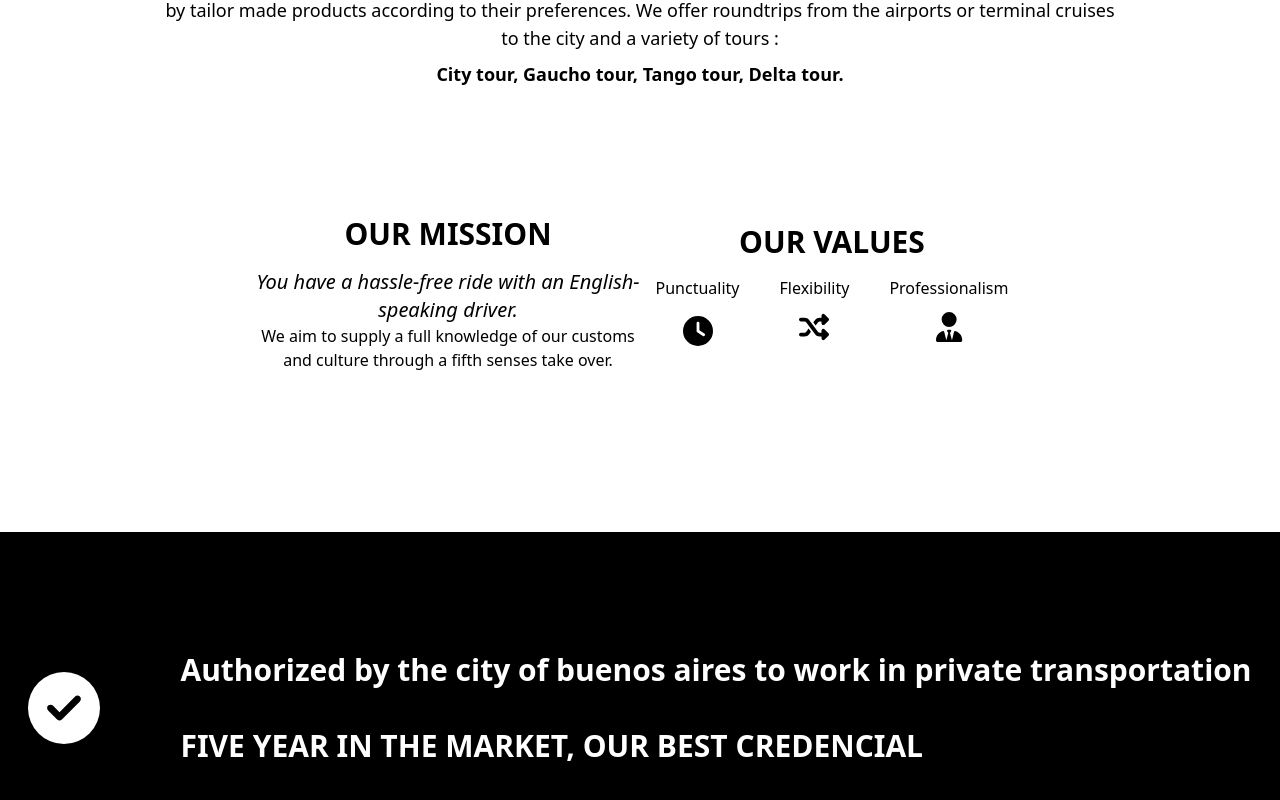
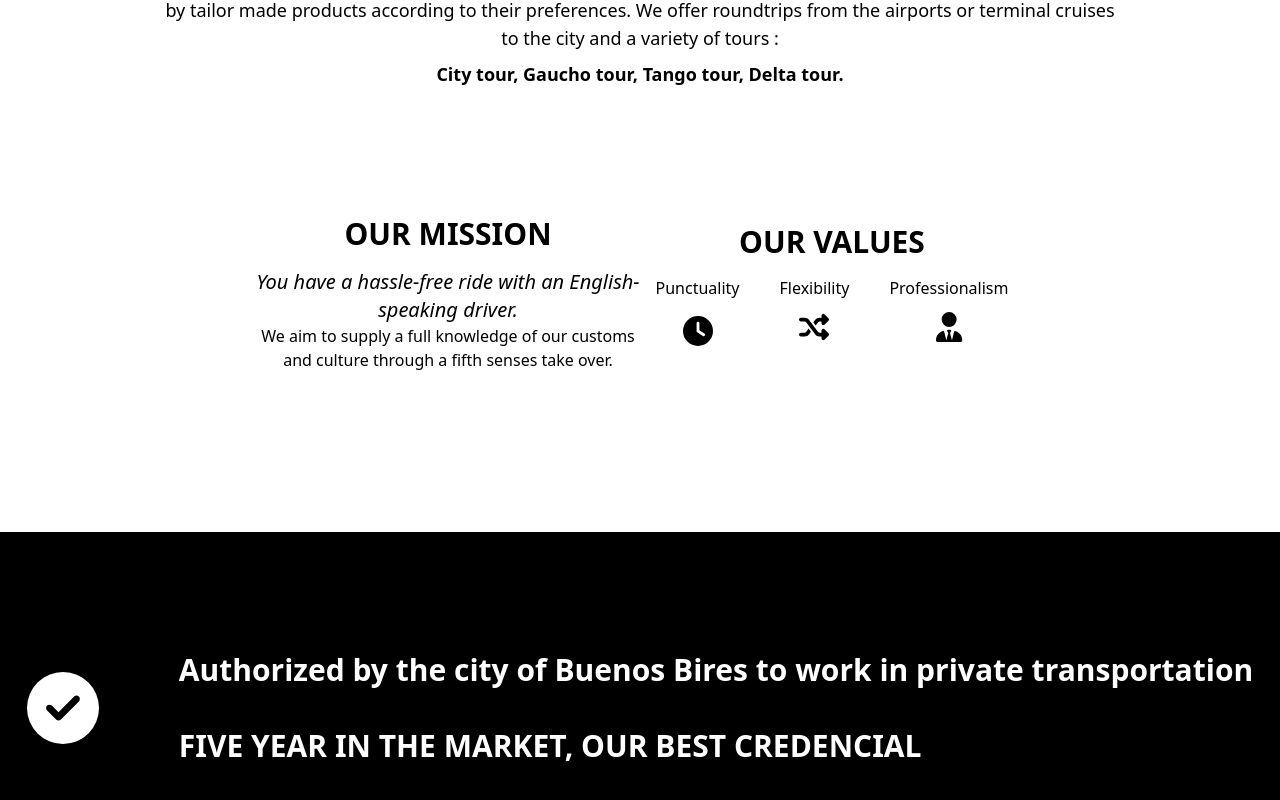
Before and after one commit to nicohorn/transfers, a Next.js app: page /about in a window 1280 px wide. Shown: the part 616-1416 px from the top of the page. Built offline with nearby package versions, Linux system fonts and the light colour scheme.

Commit message:
fix Buenos Aires

```diff
--- a/pages/about.tsx
+++ b/pages/about.tsx
@@ -132,7 +132,7 @@ export default function About() {
         </div>
         <div>
           <div className="mx-auto  my-10 text-3xl">
-            Authorized by the city of buenos aires to work in private
+            Authorized by the city of Buenos Bires to work in private
             transportation
           </div>
           <div className="mx-auto ] mb-20 text-3xl">
```
